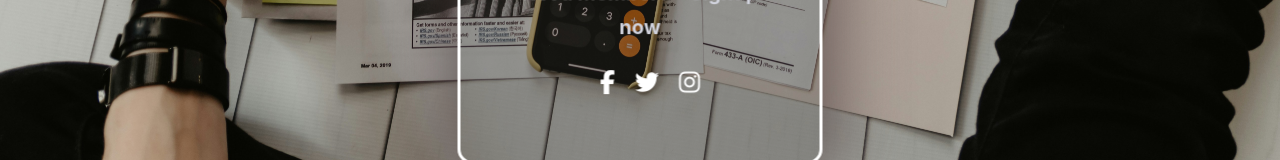
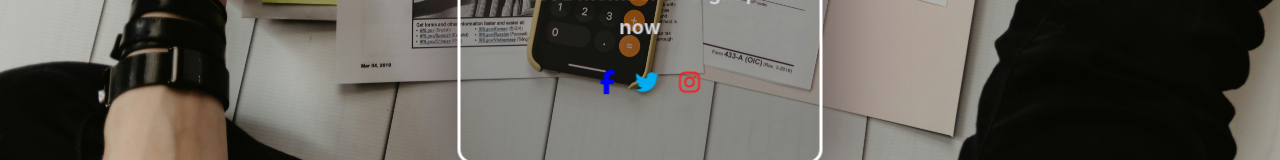
Before and after one commit to Orive2023/HRM_Login_Page_Frontend, a React (Create React App) app: page / in a window 1280 px wide. Shown: the part 536-696 px from the top of the page. Built offline with nearby package versions, Linux system fonts and the light colour scheme.

Commit message:
Update LoginPage.js

```diff
--- a/src/components/LoginPage.js
+++ b/src/components/LoginPage.js
@@ -80,9 +80,9 @@ const LoginPage = () => {
             </div>
 
             <div className="content-icon">
-              <span className='content-span'><i className="fab fa-facebook-f"></i></span>
-              <span className='content-span'><i className="fab fa-twitter"></i></span>
-              <span className='content-span'><i className="fab fa-instagram"></i></span>
+              <span className='content-span'><i className="fab fa-facebook-f" style={{ width: '100%', height: '100%', color: 'blue' }}></i></span>
+              <span className='content-span'><i className="fab fa-twitter" style={{ width: '100%', height: '100%', color: '#00acee' }}></i></span>
+              <span className='content-span'><i className="fab fa-instagram" style={{ width: '100%', height: '100%', color: '#FD1D1D' }}></i></span>
             </div>
           </form>
 
```
